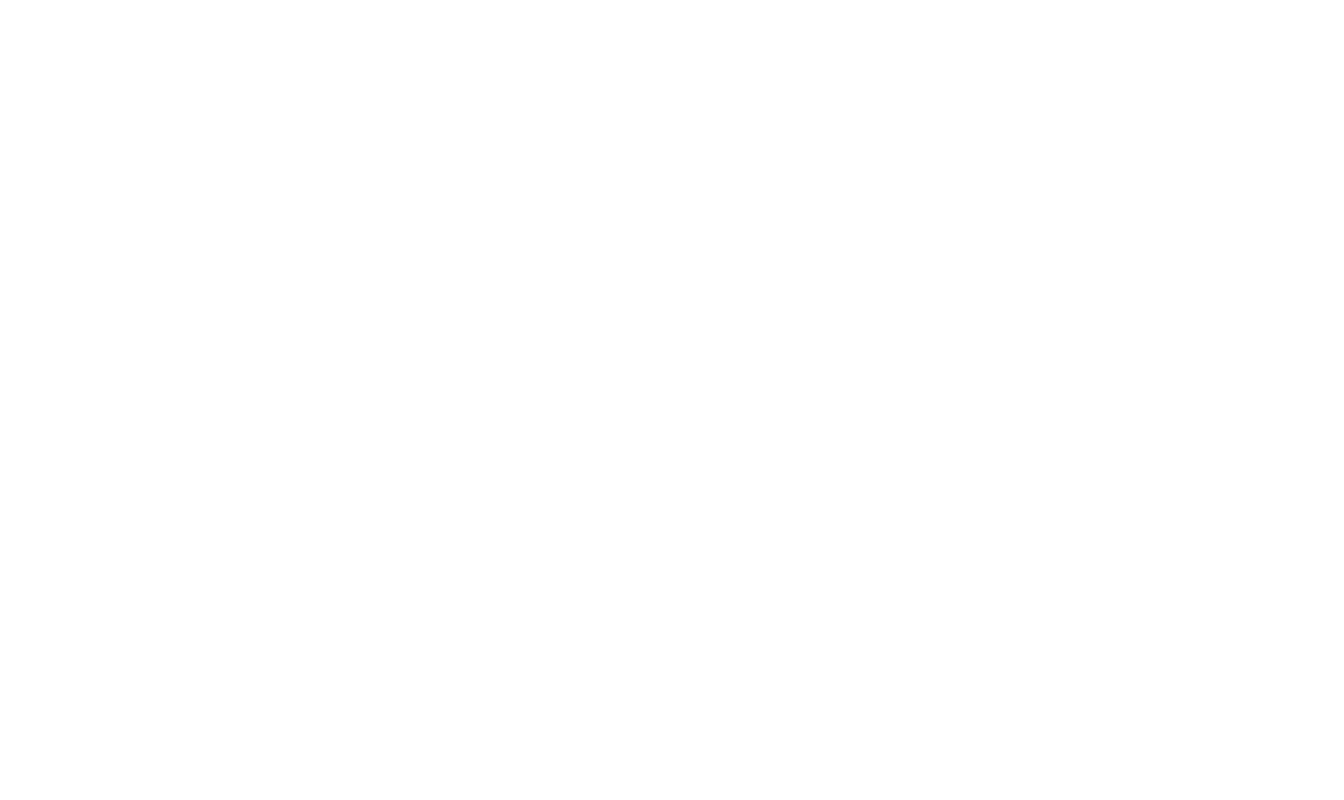
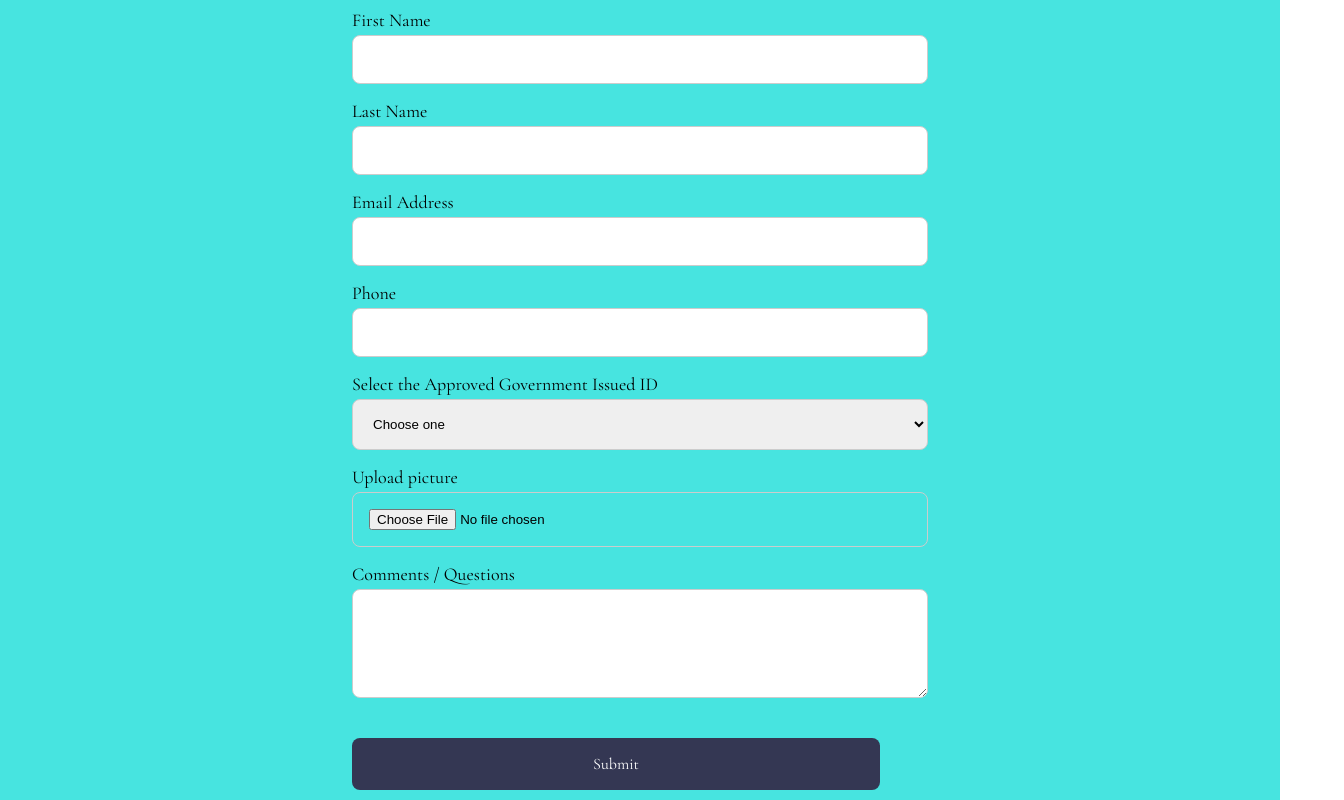
Before and after one commit to crazycode0/fertilization, a React (Create React App) app: page /getting-started in a window 1280 px wide. Before the commit this address had no page. Shown: the part 780-1580 px from the top of the page, 1344 px wide, since content can reach past the window. Before the commit the page ends 800 px from the top, so only its background shows below. Built offline with nearby package versions, Linux system fonts and the light colour scheme.

Commit message:
backdrop

```diff
--- a/src/App.js
+++ b/src/App.js
@@ -16,6 +16,7 @@ import Blog from "./Pages/Blog";
 import TJmegan from "./Pages/Blogs/TJmegan";
 import KeithStory from "./Pages/Blogs/KeithStory";
 import EverybodyStory from "./Pages/Blogs/EverybodyStory";
+import SignUp from "./Pages/SignUp";
 
 function App() {
   return (
@@ -27,6 +28,7 @@ function App() {
         <Route path="/services" element={<Service />}/>
         <Route path="/free-consultations" element={<Consultations />}/>
         <Route path="/testimony" element={<Blog />}/>
+        <Route path="/getting-started" element={<SignUp />} />
         {/* <Route path="/pricing" element={<Pricing />}/> */}
         <Route path="/out-of-town-patients" element={<OutofTown />}/>
         <Route path="/services/diagnosis-and-testing" element={<DiagTest />}/>
--- /dev/null
+++ b/src/Pages/SignUp.js
@@ -0,0 +1,20 @@
+import React from 'react'
+import Navbar from '../components/Navbar/Navbar';
+import Footer from '../components/Footer/Footer';
+import Cta from '../components/Cta';
+import AboutHeader from '../components/AboutHeader';
+import CollectForm from '../components/CollectForm';
+
+const SignUp = () => {
+  return (
+    <>
+    <Navbar />
+    <AboutHeader title='SIGNUP'/>
+    <CollectForm />
+    <Cta />
+    <Footer />
+    </>
+  )
+}
+
+export default SignUp;
--- a/src/assets/css/Form.css
+++ b/src/assets/css/Form.css
@@ -244,3 +244,39 @@
     max-width: 50%;
   }
 }
+
+/* Style for the modal */
+.modal-content {
+  position: fixed;
+  top: 50%;
+  left: 50%;
+  transform: translate(-50%, -50%);
+  background-color: white;
+  padding: 20px;
+
+  border-radius: 5px;
+  box-shadow: 0 0 10px rgba(0, 0, 0, 0.3);
+  z-index: 1000;
+}
+@media screen and (min-width: 52rem) {
+  .modal-content {
+    padding: 75px;
+  }
+}
+
+/* Style for the close button */
+.close {
+  position: absolute;
+  top: 10px;
+  right: 10px;
+  cursor: pointer;
+}
+
+/* Blur effect for the whole screen */
+.blur {
+  filter:  blur(5px);
+   -webkit-backdrop-filter: blur(5px); /* Apply the blur effect */
+  background-color: #47E4E0;
+  z-index: 100;
+
+}
--- /dev/null
+++ b/src/components/CollectForm.js
@@ -0,0 +1,203 @@
+import React, { useEffect, useRef, useState } from "react";
+import { v4 as uuidv4 } from "uuid";
+import { db, storage } from "../util/firebase";
+import { collection, addDoc } from "firebase/firestore";
+import firebase from "firebase/compat/app";
+import "../assets/css/Form.css";
+import { serverTimestamp } from "firebase/firestore";
+import { ref, uploadBytes } from "firebase/storage";
+
+const CollectForm = () => {
+  const [showModal, setShowModal] = useState(false);
+  const [imageUpload, setImageUpload] = useState(null);
+  const [firstName, setFirstName] = useState("");
+  const [lastName, setLastName] = useState("");
+  const [email, setEmail] = useState("");
+  const [phone, setPhone] = useState("");
+  const [message, setMessage] = useState("");
+  const modalRef = useRef(null);
+
+  const handleModal = (event) => {
+    event.preventDefault();
+    setShowModal(true);
+  };
+  const handleCloseModal = () => {
+    setShowModal(false);
+  };
+
+  const handleOutsideClick = (e) => {
+    if (modalRef.current && !modalRef.current.contains(e.target)) {
+      setShowModal(false);
+    }
+  };
+
+  useEffect(() => {
+    document.addEventListener("mousedown", handleOutsideClick);
+    return () => {
+        document.removeEventListener("mousedown", handleSubmit);
+    };
+  }, []);
+
+  const onChangeFirstName = (e) => {
+    const firstName = e.target.value;
+    setFirstName(firstName);
+  };
+  const onChangeLastName = (e) => {
+    const lastName = e.target.value;
+    setLastName(lastName);
+  };
+  const onChangeEmail = (e) => {
+    const email = e.target.value;
+    setEmail(email);
+  };
+  const onChangeMobile = (e) => {
+    const phone = e.target.value;
+    setPhone(phone);
+  };
+  const onChangeMessage = (e) => {
+    const message = e.target.value;
+    setMessage(message);
+  };
+
+  const selectedImage = (e) => {
+    e.preventDefault();
+    setImageUpload(e.target.files[0]);
+  };
+  const handleSubmit = async (e) => {
+    e.preventDefault();
+    const uniqueID = uuidv4();
+    const imageURL = `/images/${uniqueID}/${imageUpload.name}`;
+
+    console.log(firebase.firestore);
+
+    try {
+      const formData = {
+        email: email,
+        first_name: firstName,
+        last_name: lastName,
+        phone: phone,
+        message: message,
+        image_url: imageURL,
+        timestamp: serverTimestamp(),
+      };
+      console.log(formData);
+
+      const docRef = await addDoc(collection(db, "fert-data"), formData);
+      //console.log("Document written with ID: ", docRef.id);
+      //console.log("Uploading Data to firestore: \n", docRef);
+
+      //Upload image to Firebase Storage
+      const storageRef = ref(storage, imageURL);
+      await uploadBytes(storageRef, imageUpload);
+      // console.log('Uploading Image to Storage: \n', imageURL);
+
+      // Reset form fields
+      setFirstName("");
+      setLastName("");
+      setEmail("");
+      setPhone("");
+      setMessage("");
+      setImageUpload(null);
+    } catch (error) {
+      console.error("Error uploading data:", error);
+    }
+  };
+
+  return (
+    <>
+      <section id="form-section" className={showModal ? "blur" : "css-1r5o31s"}>
+        <div className="css-16lrxtm" ref={modalRef}>
+          <form action="" method="POST">
+            <div className="css-1ufkmvh">
+              <div className="css-1vgd8uo">
+                <label htmlFor="first_name">
+                  First Name
+                  <input
+                    type="text"
+                    name="first_name"
+                    value={firstName}
+                    onChange={onChangeFirstName}
+                  />
+                </label>
+                <label htmlFor="last_name">
+                  Last Name
+                  <input
+                    type="text"
+                    name="last_name"
+                    value={lastName}
+                    onChange={onChangeLastName}
+                  />
+                </label>
+                <label htmlFor="email">
+                  Email Address
+                  <input
+                    type="email"
+                    name="email"
+                    value={email}
+                    onChange={onChangeEmail}
+                  />
+                </label>
+                <label htmlFor="phone">
+                  Phone
+                  <input
+                    type="tel"
+                    name="phone"
+                    value={phone}
+                    onChange={onChangeMobile}
+                  />
+                </label>
+                <label htmlFor="context">
+                  Select the Approved Government Issued ID
+                  <select name="context">
+                    <option value="">Choose one</option>
+                    <option value="driverLicense">Driver's License</option>
+                    <option value="passport">Passport</option>
+                    <option value="military">Military ID Card</option>
+                  </select>
+                </label>
+                <label htmlFor="picture">
+                  Upload picture
+                  <input type="file" name="picture" onChange={selectedImage} />
+                </label>
+                <label for="message">
+                  Comments / Questions
+                  <textarea
+                    name="message"
+                    rows="5"
+                    value={message}
+                    onChange={onChangeMessage}
+                  />
+                </label>
+
+                <div className="css-142528k">
+                  <button
+                    // type="submit"
+                    className="css-17o5yxn"
+                    onClick={handleModal}
+                  >
+                    Submit
+                  </button>
+                </div>
+              </div>
+            </div>
+          </form>
+        </div>
+
+      </section>
+      {showModal && (
+          <div className="modal">
+            <div className="modal-content">
+              <span className="close" onClick={handleCloseModal}>
+                &times;
+              </span>
+              <p>
+                Thanks for filling the form we would get back to you shortly
+              </p>
+            </div>
+          </div>
+        )}
+    </>
+  );
+};
+
+export default CollectForm;
--- a/src/components/Form.js
+++ b/src/components/Form.js
@@ -1,14 +1,7 @@
 import React, { useState } from "react";
-import { v4 as uuidv4 } from "uuid";
-import { db, storage } from "../util/firebase";
-import { collection, addDoc } from "firebase/firestore";
-import firebase from "firebase/compat/app";
 import "../assets/css/Form.css";
-import { serverTimestamp } from "firebase/firestore";
-import { ref, uploadBytes } from "firebase/storage";
 
 const Form = () => {
-  const [imageUpload, setImageUpload] = useState(null);
   const [firstName, setFirstName] = useState("");
   const [lastName, setLastName] = useState("");
   const [email, setEmail] = useState("");
@@ -36,48 +29,9 @@ const Form = () => {
     setMessage(message);
   };
 
-  const selectedImage = (e) => {
-    e.preventDefault();
-    setImageUpload(e.target.files[0]);
-  };
   const handleSubmit = async (e) => {
     e.preventDefault();
-    const uniqueID = uuidv4();
-    const imageURL = `/images/${uniqueID}/${imageUpload.name}`;
 
-    console.log(firebase.firestore);
-
-    try {
-      const formData = {
-        email: email,
-        first_name: firstName,
-        last_name: lastName,
-        phone: phone,
-        message: message,
-        image_url: imageURL,
-        timestamp: serverTimestamp(),
-      };
-      console.log(formData);
-
-      const docRef = await addDoc(collection(db, "fert-data"), formData);
-      //console.log("Document written with ID: ", docRef.id);
-      //console.log("Uploading Data to firestore: \n", docRef);
-
-      //Upload image to Firebase Storage
-      const storageRef = ref(storage, imageURL);
-      await uploadBytes(storageRef, imageUpload);
-      // console.log('Uploading Image to Storage: \n', imageURL);
-
-      // Reset form fields
-      setFirstName("");
-      setLastName("");
-      setEmail("");
-      setPhone("");
-      setMessage("");
-      setImageUpload(null);
-    } catch (error) {
-      console.error("Error uploading data:", error);
-    }
   };
 
   return (
@@ -148,15 +102,12 @@ const Form = () => {
                     onChange={onChangeMessage}
                   />
                 </label>
-                {/* <label htmlFor="picture">
-                  Upload picture
-                  <input type="file" name="picture" onChange={selectedImage} />
-                </label> */}
+
                 <div className="css-142528k">
                   <button
                     // type="submit"
                      className="css-17o5yxn"
-                    // onClick={handleSubmit}
+                    onClick={handleSubmit}
                   >
                     Submit
                   </button>
--- a/src/components/Navbar/Navbar.js
+++ b/src/components/Navbar/Navbar.js
@@ -133,7 +133,7 @@ const Navbar = () => {
             <a
                 title="Request Appointment"
                 className="css-1xnqutw"
-                href="/contact-us"
+                href="/getting-started"
               >
                 Sign Up
               </a>
```
